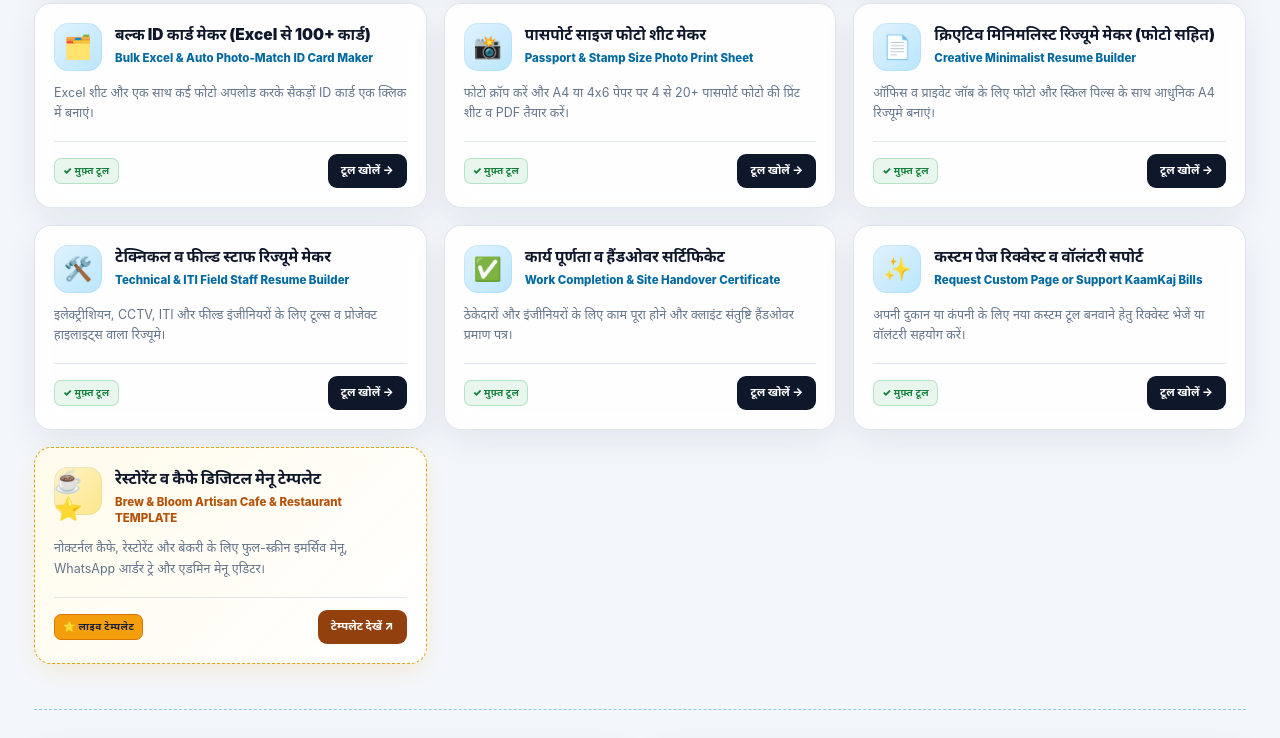
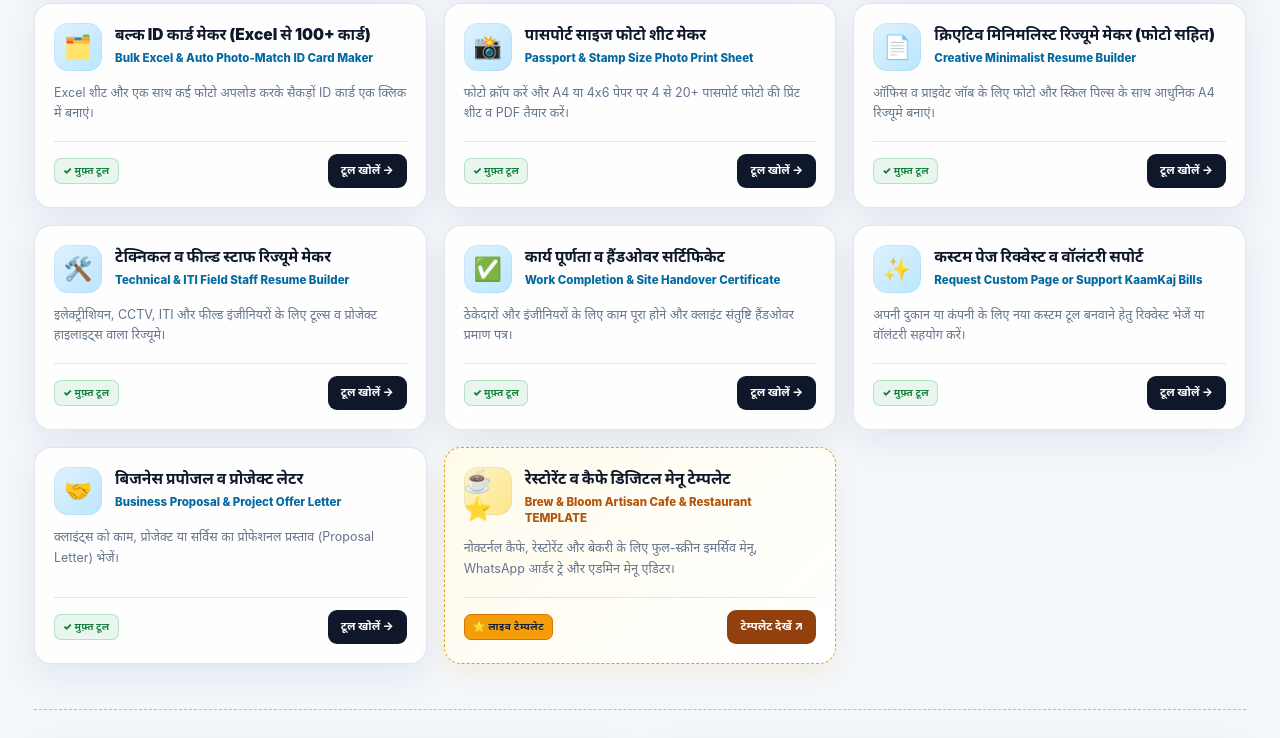
Before and after one commit to amartomar700/kaamkajbills, a plain HTML site: page index.html in a window 1280 px wide. Shown: the part 1999-2737 px from the top of the page. Drawn offline with Linux system fonts and the light colour scheme.

Commit message:
Add proposal letter feature to index.html

```diff
--- a/index.html
+++ b/index.html
@@ -305,6 +305,7 @@ const TOOLS_DATA = [
   { file:'technical-resume.html',cat:'CAREER',icon:'🛠️',hi:'टेक्निकल व फील्ड स्टाफ रिज्यूमे मेकर',en:'Technical & ITI Field Staff Resume Builder',desc:'इलेक्ट्रीशियन, CCTV, ITI और फील्ड इंजीनियरों के लिए टूल्स व प्रोजेक्ट हाइलाइट्स वाला रिज्यूमे।',keys:'technical resume iti electrician engineer field' },
   { file:'work-completion-handover-certificate.html',cat:'CAREER',icon:'✅',hi:'कार्य पूर्णता व हैंडओवर सर्टिफिकेट',en:'Work Completion & Site Handover Certificate',desc:'ठेकेदारों और इंजीनियरों के लिए काम पूरा होने और क्लाइंट संतुष्टि हैंडओवर प्रमाण पत्र।',keys:'work completion handover certificate contractor site' },
   { file:'support-custom-request.html',cat:'ALL',icon:'✨',hi:'कस्टम पेज रिक्वेस्ट व वॉलंटरी सपोर्ट',en:'Request Custom Page or Support KaamKaj Bills',desc:'अपनी दुकान या कंपनी के लिए नया कस्टम टूल बनवाने हेतु रिक्वेस्ट भेजें या वॉलंटरी सहयोग करें।',keys:'support custom page request donate help' },
+  { file: 'proposal-letter.html', cat: 'BILLING', icon: '🤝', hi: 'बिजनेस प्रपोजल व प्रोजेक्ट लेटर', en: 'Business Proposal & Project Offer Letter', desc: 'क्लाइंट्स को काम, प्रोजेक्ट या सर्विस का प्रोफेशनल प्रस्ताव (Proposal Letter) भेजें।', keys: 'proposal letter business offer project tender client contract' },
   { file:'cafe-template.html',cat:'ALL',isTemplate:true,icon:'☕ ⭐',hi:'रेस्टोरेंट व कैफे डिजिटल मेनू टेम्पलेट',en:'Brew & Bloom Artisan Cafe & Restaurant TEMPLATE',desc:'नोक्टर्नल कैफे, रेस्टोरेंट और बेकरी के लिए फुल-स्क्रीन इमर्सिव मेनू, WhatsApp आर्डर ट्रे और एडमिन मेनू एडिटर।',keys:'cafe restaurant coffee menu brew bloom food bar bakery template sample' }
 ];
 
```
